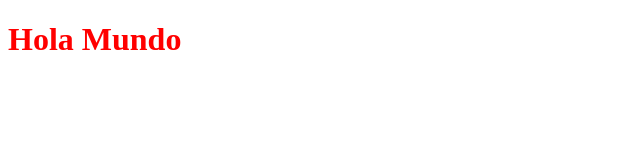
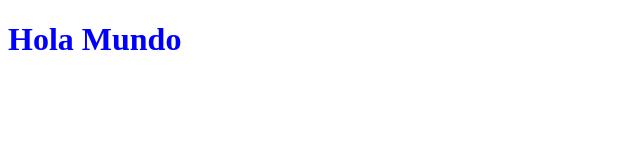
Before and after one commit to romrz/Test, a plain HTML site: page index.html in a window 1280 px wide. Shown: the whole page, without its empty margins (0-640 px from the left). Drawn offline with Linux system fonts and the light colour scheme.

Commit message:
Se cambio el color del titulo a azul

```diff
--- a/index.html
+++ b/index.html
@@ -5,7 +5,7 @@
 </head>
 <body>
 
-    <h1 style="color: red;">Hola Mundo</h1>
+    <h1 style="color: blue;">Hola Mundo</h1>
 
 </body>
 </html>
```
